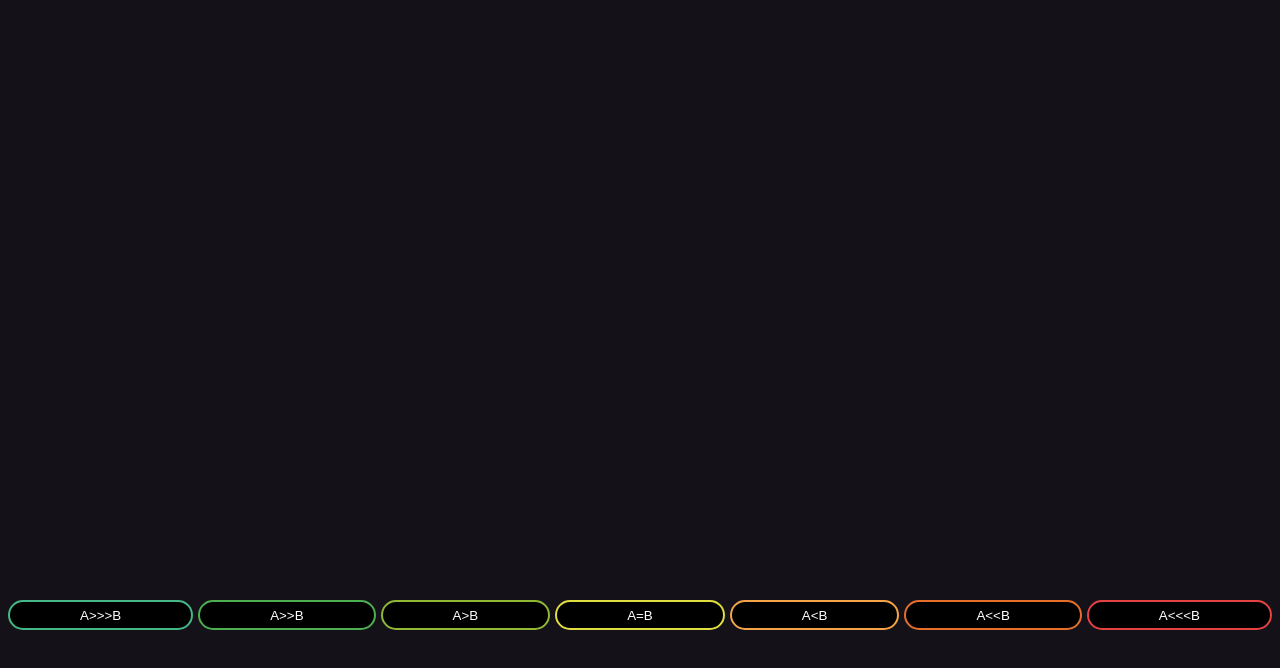
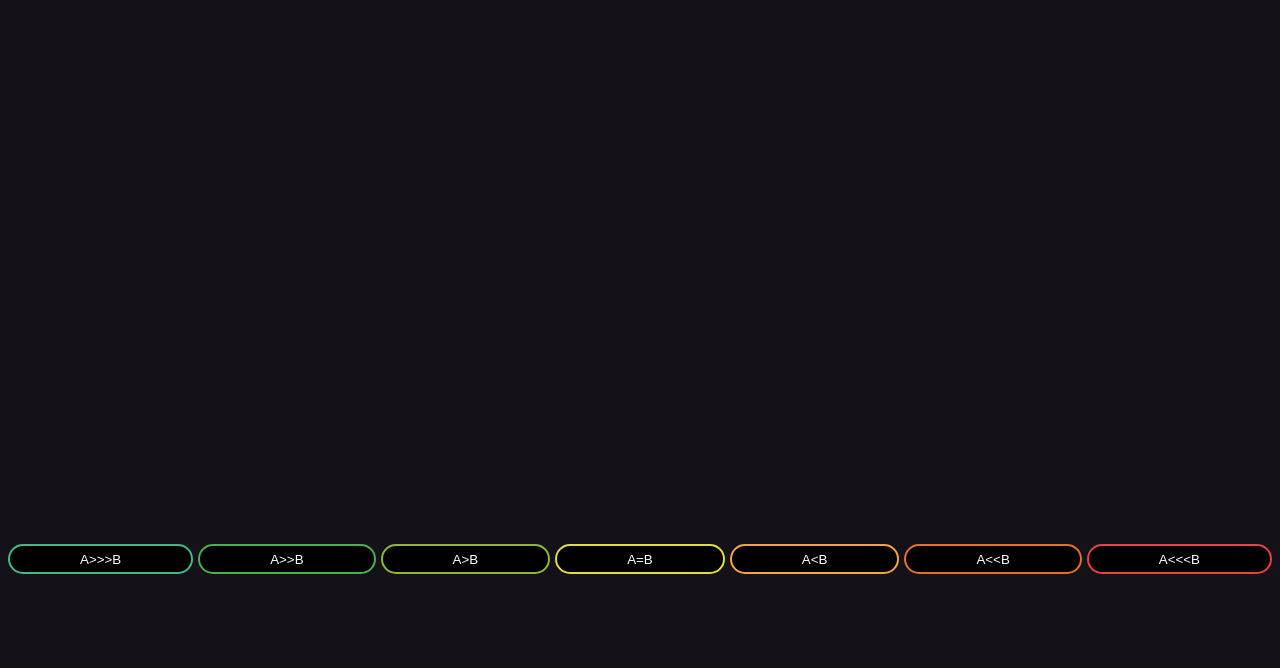
Before and after one commit to Bertuskha/Forestry-app, a website: page client/formpage.html in a window 1280 px wide. Shown: the part 118-786 px from the top of the page. Drawn offline with Linux system fonts and the light colour scheme; no server answers.

```diff
--- a/client/formPgStyles.css
+++ b/client/formPgStyles.css
@@ -33,7 +33,7 @@
 }
 .wrap {
     width: 100%;
-    height: 77%;
+    height: 70%;
 }
 
 .floatleft {
```
